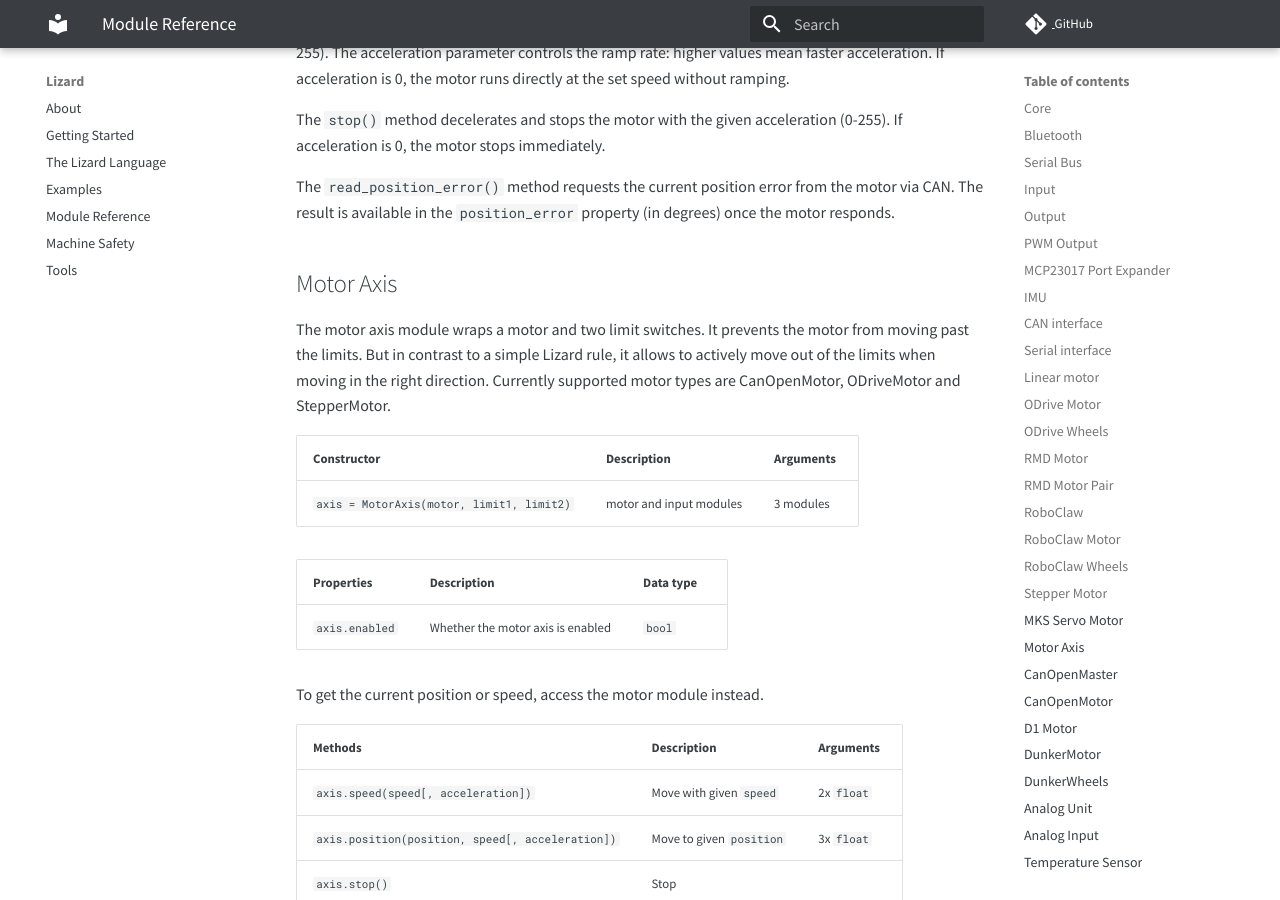
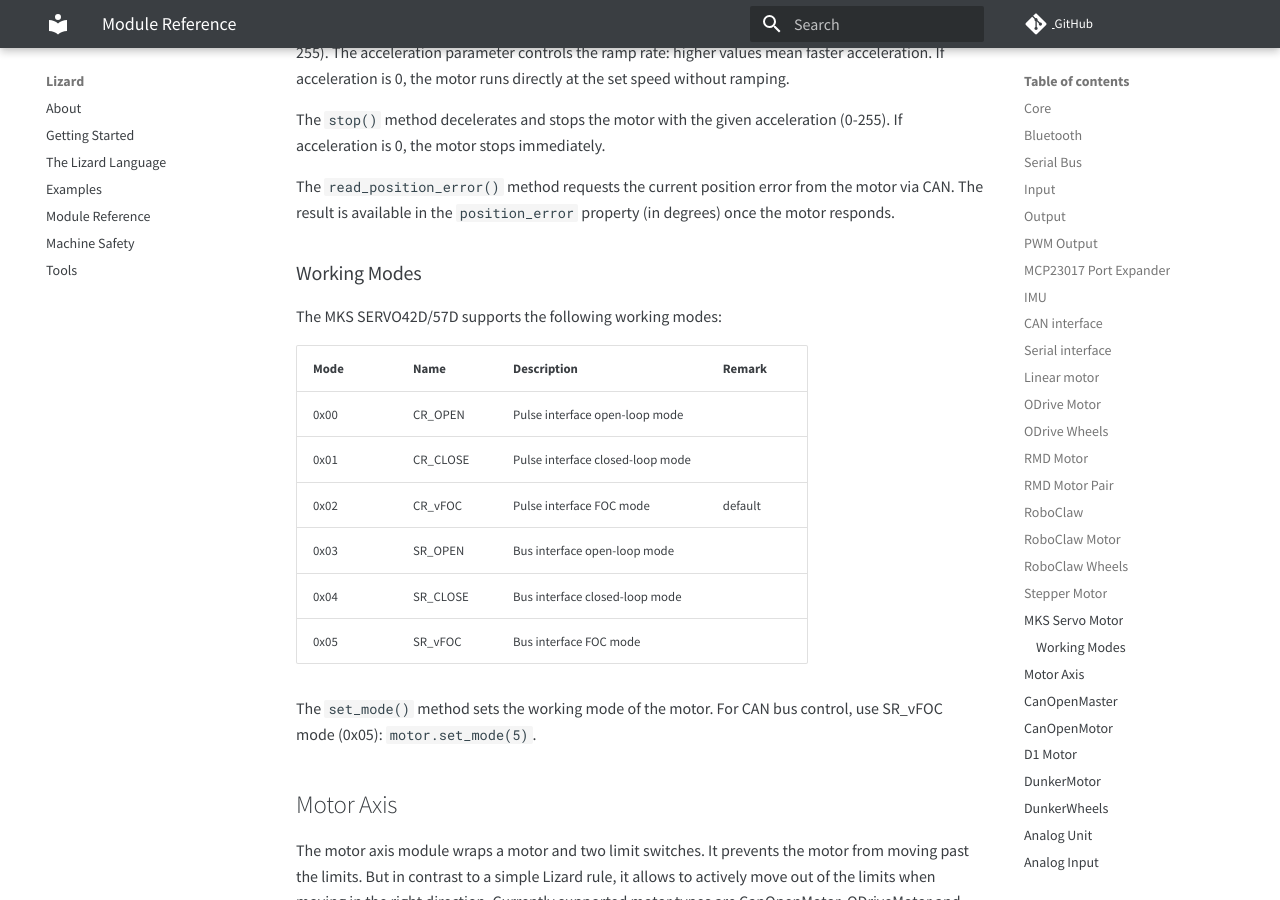
Before and after one commit to zauberzeug/lizard, an MkDocs documentation site: the page built from docs/module_reference.md, in a window 1280 px wide and 900 px high, scrolled down 22678 px. Built offline with MkDocs 1.6.1 and Material for MkDocs 9.7.7, drawn with Linux system fonts in a browser that asks for light colours; comment, search, counter and statistics services are not loaded; some of the changed text lies outside the part shown.

Commit message:
use generic mode

```diff
--- a/docs/module_reference.md
+++ b/docs/module_reference.md
@@ -650,7 +650,7 @@ The MKS Servo Motor module controls an [MKS SERVO42D/57D](https://github.com/mak
 | ------------------------------------- | ------------------------------------------------------------ | --------------------- |
 | `motor.enable()`                      | Enable the motor                                             |                       |
 | `motor.disable()`                     | Disable the motor                                            |                       |
-| `motor.set_vfoc()`                    | Set VFOC mode                                                |                       |
+| `motor.set_mode(mode)`                | Set working mode (see [working modes](#working-modes))       | `int`                 |
 | `motor.zero()`                        | Set current position as zero                                 |                       |
 | `motor.set_working_current(ma)`       | Set working current (mA, 0-3000)                             | `int`                 |
 | `motor.set_holding_current(pct)`      | Set holding current (percentage, 10-100 in steps of 10)      | `int`                 |
@@ -671,6 +671,21 @@ If acceleration is 0, the motor stops immediately.
 
 The `read_position_error()` method requests the current position error from the motor via CAN.
 The result is available in the `position_error` property (in degrees) once the motor responds.
+
+### Working Modes
+
+The MKS SERVO42D/57D supports the following working modes:
+
+| Mode | Name     | Description                      | Remark  |
+| ---- | -------- | -------------------------------- | ------- |
+| 0x00 | CR_OPEN  | Pulse interface open-loop mode   |         |
+| 0x01 | CR_CLOSE | Pulse interface closed-loop mode |         |
+| 0x02 | CR_vFOC  | Pulse interface FOC mode         | default |
+| 0x03 | SR_OPEN  | Bus interface open-loop mode     |         |
+| 0x04 | SR_CLOSE | Bus interface closed-loop mode   |         |
+| 0x05 | SR_vFOC  | Bus interface FOC mode           |         |
+
+The `set_mode()` method sets the working mode of the motor. For CAN bus control, use SR_vFOC mode (0x05): `motor.set_mode(5)`.
 
 ## Motor Axis
 
```
Also changed, not shown: 2 other files.
